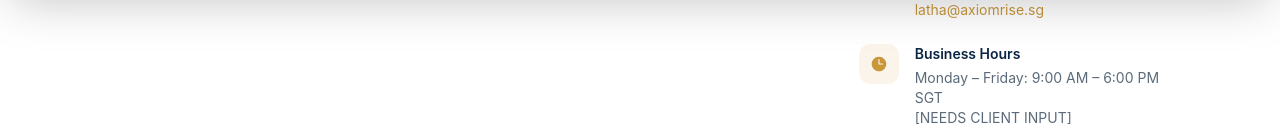
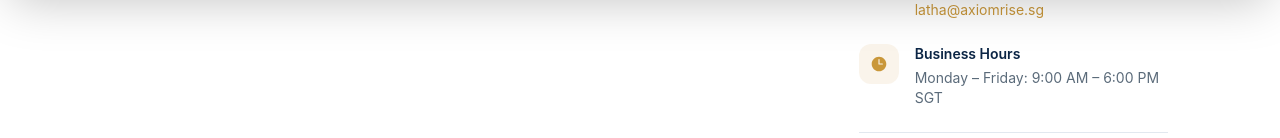
Before and after one commit to Clientwala/AxiomRise-consultancy, a Next.js app in the folder Frontend/: page /contact in a window 1280 px wide. Shown: the part 814-952 px from the top of the page. Built offline with nearby package versions, Linux system fonts and the light colour scheme; no server answers; the database is empty.

Commit message:
Update business hours text in contact page
Removed placeholder text for client input in business hours.

```diff
--- a/Frontend/src/app/contact/page.tsx
+++ b/Frontend/src/app/contact/page.tsx
@@ -54,7 +54,7 @@ export default function ContactPage() {
                   <div className="w-10 h-10 rounded-xl bg-accent/10 flex items-center justify-center shrink-0"><HiClock className="text-accent text-lg" /></div>
                   <div>
                     <h4 className="font-semibold text-primary text-sm mb-1">Business Hours</h4>
-                    <p className="text-muted text-sm">Monday – Friday: 9:00 AM – 6:00 PM SGT<br />[NEEDS CLIENT INPUT]</p>
+                    <p className="text-muted text-sm">Monday – Friday: 9:00 AM – 6:00 PM SGT </p>
                   </div>
                 </div>
                 <div className="border-t border-border pt-6 mt-6">
```
